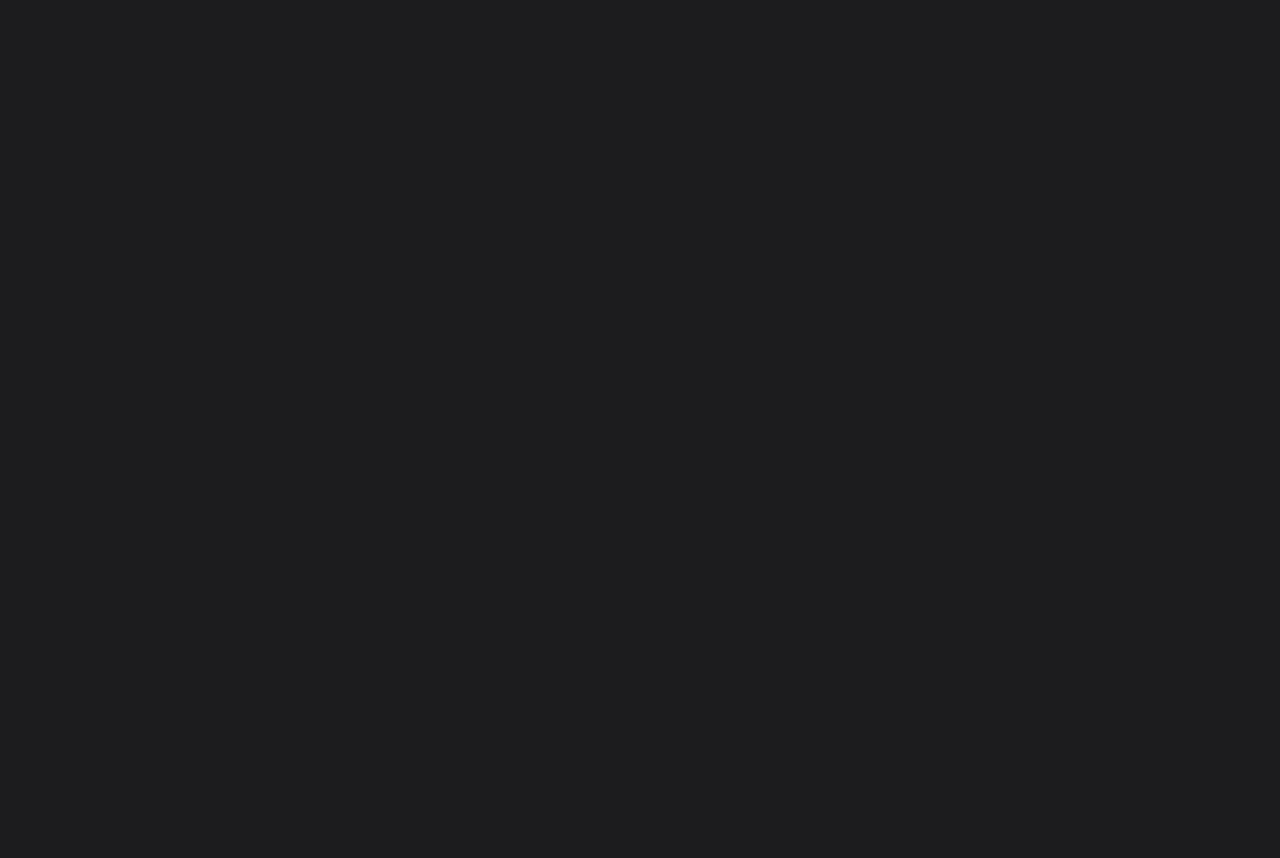
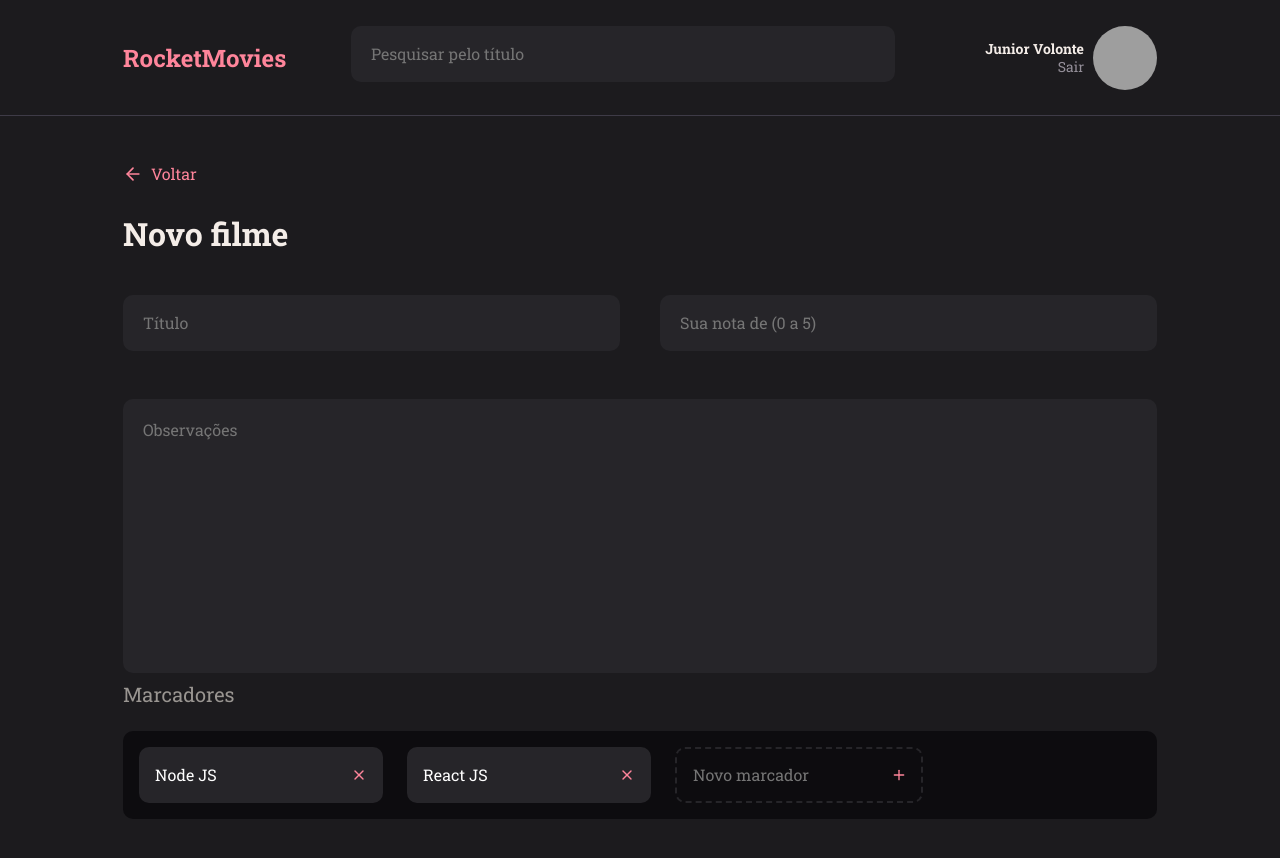
Before and after one commit to juniorvolontedev/explorer-rocket-movie, a React (Vite) app: page /new in a window 1280 px wide. Before the commit this address had no page. Shown: the top 858 px of the page. Before the commit the page ends 800 px from the top, so only its background shows below. Built offline with nearby package versions, Linux system fonts and the light colour scheme; grey boxes are pictures that could not be loaded.

Commit message:
iniciando a tela de new

```diff
--- a/src/components/Button/index.jsx
+++ b/src/components/Button/index.jsx
@@ -1,6 +1,21 @@
-import { Container } from "./styles";
+import { Container, ContainerLink } from "./styles";
 
-export function Button({ icon: Icon, label, type = "button", ...rest }) {
+export function Button({
+  icon: Icon,
+  label,
+  type = "button",
+  to = "#",
+  ...rest
+}) {
+  if (type == "link") {
+    return (
+      <ContainerLink to={to} type={type} {...rest}>
+        {Icon && <Icon size={20} />}
+        {label}
+      </ContainerLink>
+    );
+  }
+
   return (
     <Container type={type} {...rest}>
       {Icon && <Icon size={20} />}
--- a/src/components/Button/styles.js
+++ b/src/components/Button/styles.js
@@ -1,4 +1,5 @@
 import styled from "styled-components";
+import { Link } from "react-router-dom";
 
 export const Container = styled.button`
   display: flex;
@@ -17,3 +18,8 @@ export const Container = styled.button`
   padding: 0 3.2rem;
   cursor: pointer;
 `;
+
+export const ContainerLink = styled(Container).attrs({ as: Link })`
+  width: max-content;
+  text-decoration: none;
+`;
--- a/src/components/Input/index.jsx
+++ b/src/components/Input/index.jsx
@@ -1,10 +1,56 @@
-import { Container } from "./styles";
+import { FiPlus, FiX } from "react-icons/fi";
+import { Container, InputTag } from "./styles";
 
-export function Input({ icon: Icon, ...rest }) {
+export function Input({
+  icon: Icon,
+  type = "text",
+  isNew = false,
+  tags = [],
+  ...rest
+}) {
+  if (type == "textarea") {
+    return (
+      <Container>
+        {Icon && <Icon size={20} />}
+        <textarea {...rest}></textarea>
+      </Container>
+    );
+  }
+
+  if (type == "tag") {
+    return (
+      <InputTag>
+        <label>Marcadores</label>
+        <div className="inputTagContainer">
+          {tags.map((value, key) => (
+            <div key={key}>
+              <input
+                readOnly={true}
+                className="delete-tag"
+                type="text"
+                value={value}
+              />
+              <FiX />
+            </div>
+          ))}
+
+          <div>
+            <input
+              className="new-tag"
+              type="text"
+              placeholder="Novo marcador"
+            />
+            <FiPlus />
+          </div>
+        </div>
+      </InputTag>
+    );
+  }
+
   return (
     <Container>
       {Icon && <Icon size={20} />}
-      <input {...rest} />
+      <input type={type} {...rest} />
     </Container>
   );
 }
--- a/src/components/Input/styles.js
+++ b/src/components/Input/styles.js
@@ -4,7 +4,8 @@ export const Container = styled.div`
   position: relative;
   margin-bottom: 0.8rem;
 
-  input {
+  input,
+  textarea {
     display: block;
     border: none;
     outline: none;
@@ -17,6 +18,12 @@ export const Container = styled.div`
     line-height: 2.1rem;
     font-weight: 400;
     padding: 0 2rem;
+  }
+
+  textarea {
+    height: 27.4rem;
+    padding: 2rem;
+    resize: none;
   }
 
   ::placeholder {
@@ -35,3 +42,56 @@ export const Container = styled.div`
     color: ${({ theme }) => theme.COLORS.PLACEHOLDER};
   }
 `;
+
+export const InputTag = styled.div`
+  label {
+    display: block;
+    font-weight: 400;
+    font-size: 2rem;
+    line-height: 2.6rem;
+    color: ${({ theme }) => theme.COLORS.TEXT_CARD};
+    margin-bottom: 2.4rem;
+  }
+
+  .inputTagContainer {
+    display: flex;
+    align-items: center;
+    flex-wrap: wrap;
+    gap: 2.4rem;
+    background: #0d0c0f;
+    padding: 1.6rem;
+    border-radius: 1rem;
+
+    div {
+      position: relative;
+    }
+
+    .delete-tag,
+    .new-tag {
+      width: auto;
+      height: 5.6rem;
+      border-radius: 1rem;
+      background: ${({ theme }) => theme.COLORS.INPUT};
+      padding: 0 1.6rem;
+      font-weight: 400;
+      font-size: 16px;
+      line-height: 19px;
+      color: #ffffff;
+      border: none;
+      outline: none;
+    }
+
+    .new-tag {
+      background: none;
+      border: 2px dashed ${({ theme }) => theme.COLORS.INPUT};
+    }
+
+    svg {
+      color: ${({ theme }) => theme.COLORS.PRIMARY};
+      position: absolute;
+      top: 50%;
+      transform: translateY(-50%);
+      right: 1.6rem;
+    }
+  }
+`;
--- a/src/components/Movies/index.jsx
+++ b/src/components/Movies/index.jsx
@@ -9,7 +9,7 @@ export function Movies() {
       <header>
         <h2>Meus Filmes</h2>
 
-        <Button icon={FiPlus} label="Adicionar filme" />
+        <Button type="link" to="/new" icon={FiPlus} label="Adicionar filme" />
       </header>
 
       <Loop>
--- /dev/null
+++ b/src/pages/NewMovie/index.jsx
@@ -0,0 +1,45 @@
+import { FiArrowLeft } from "react-icons/fi";
+import { Container } from "./styles";
+import { MainScreen } from "../../components/MainScreen";
+import { Brand } from "../../components/Brand";
+import { Input } from "../../components/Input";
+import { Profile } from "../../components/Profile";
+import { TextLink } from "../../components/TextLink";
+
+export function NewMovie() {
+  return (
+    <MainScreen>
+      <header>
+        <Brand />
+        <Input type="text" placeholder="Pesquisar pelo título" />
+        <Profile />
+      </header>
+      <main>
+        <Container>
+          <TextLink to="/" icon={FiArrowLeft} label="Voltar" />
+
+          <h1>Novo filme</h1>
+
+          <div className="cols2">
+            <Input placeholder="Título" />
+
+            <Input
+              type="number"
+              min="0"
+              max="5"
+              placeholder="Sua nota de (0 a 5)"
+            />
+          </div>
+
+          <div>
+            <Input type="textarea" placeholder="Observações" />
+          </div>
+
+          <div>
+            <Input type="tag" tags={["Node JS", "React JS"]} />
+          </div>
+        </Container>
+      </main>
+    </MainScreen>
+  );
+}
--- /dev/null
+++ b/src/pages/NewMovie/styles.js
@@ -0,0 +1,13 @@
+import styled from "styled-components";
+
+export const Container = styled.form`
+  h1 {
+    margin-top: 2.4rem;
+  }
+  .cols2 {
+    display: grid;
+    grid-template-columns: 1fr 1fr;
+    gap: 4rem;
+    margin: 4rem 0;
+  }
+`;
--- a/src/routes/app.routes.jsx
+++ b/src/routes/app.routes.jsx
@@ -2,12 +2,14 @@ import { Routes, Route } from "react-router-dom";
 
 import { Home } from "../pages/Home";
 import { Details } from "../pages/Details";
+import { NewMovie } from "../pages/NewMovie";
 
 export function AppRoutes() {
   return (
     <Routes>
       <Route path="/" element={<Home />} />
       <Route path="/details" element={<Details />} />
+      <Route path="/new" element={<NewMovie />} />
     </Routes>
   );
 }
```
